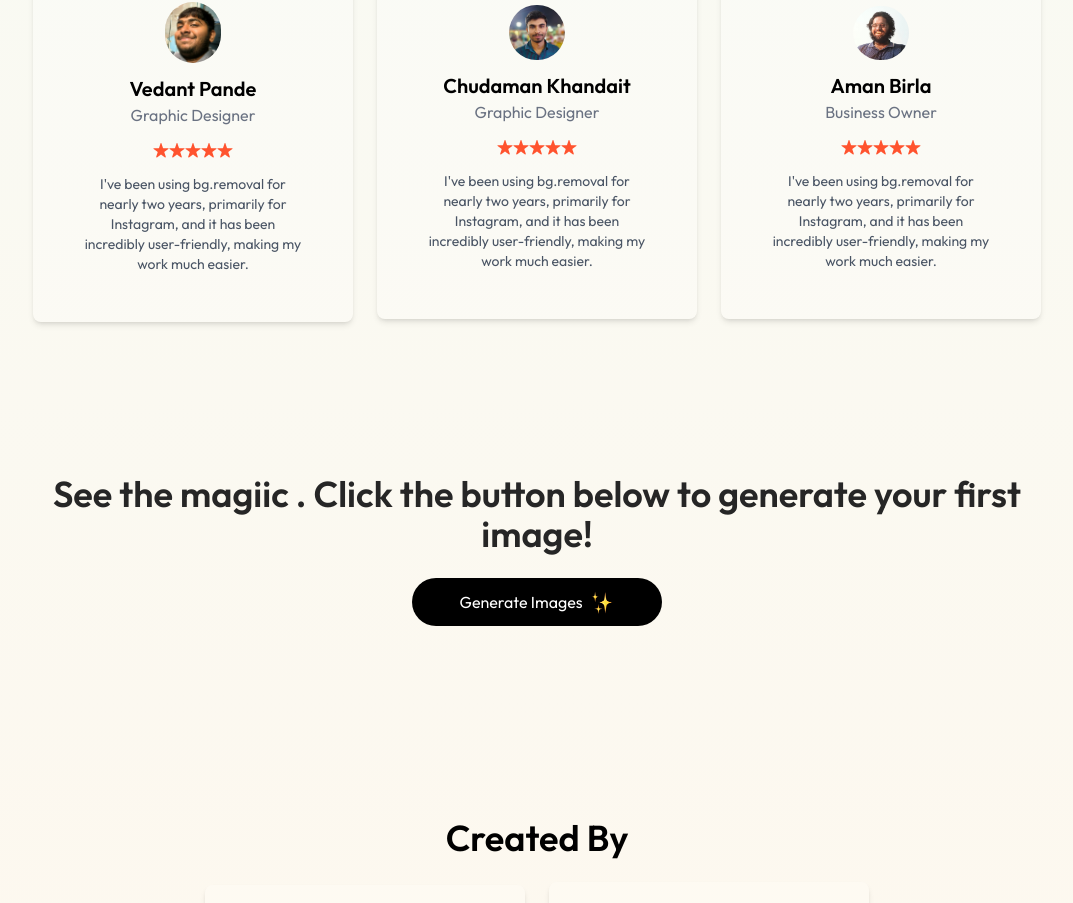
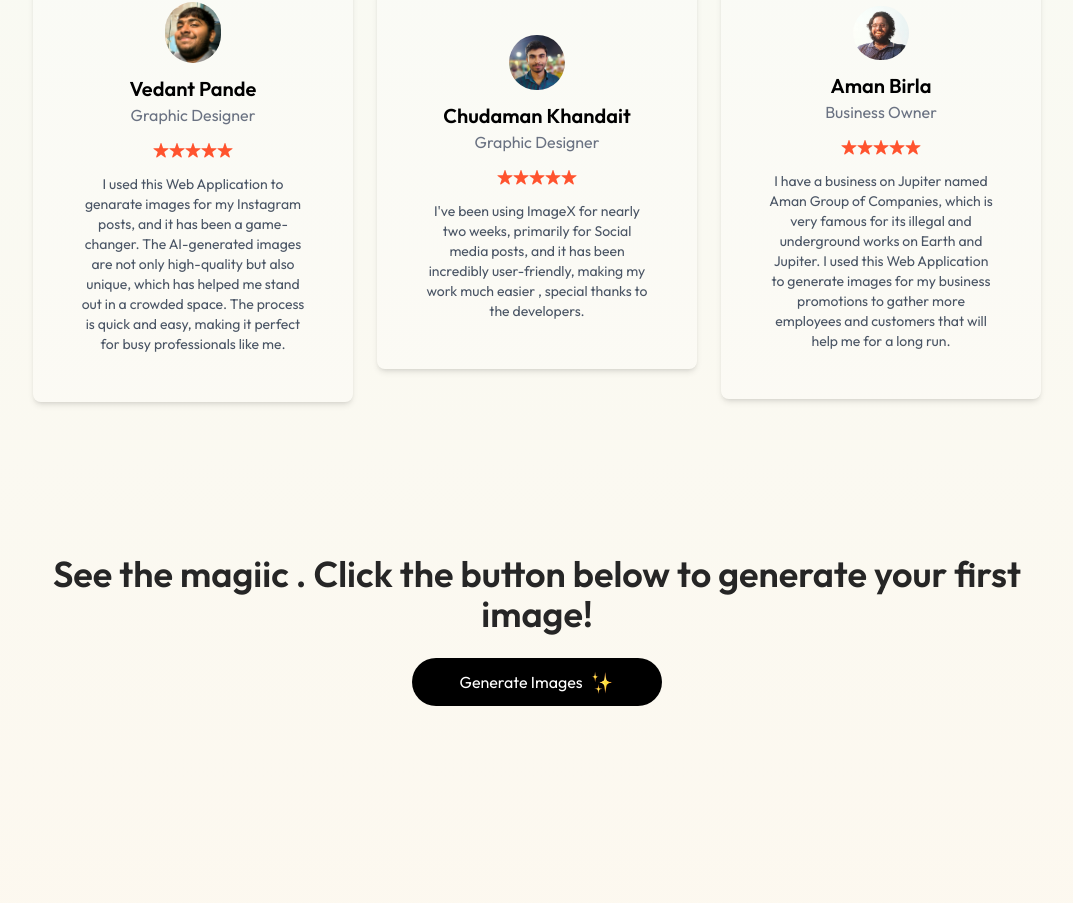
Before and after one commit to bhushan-chef/frontend-for-TtI, a React (Vite) app: page / in a window 1280 px wide. Shown: the part 2211-3114 px from the top of the page, without its empty margins (103-1176 px from the left). Built offline with nearby package versions, Linux system fonts and the light colour scheme.

Commit message:
first commit

```diff
--- a/src/assets/assets.js
+++ b/src/assets/assets.js
@@ -77,21 +77,21 @@ export const testimonialsData = [
         name:'Vedant Pande',
         role:'Graphic Designer',
         stars:5,
-        text:`I've been using bg.removal for nearly two years, primarily for Instagram, and it has been incredibly user-friendly, making my work much easier.`
+        text:"I used this Web Application to genarate images for my Instagram posts, and it has been a game-changer. The AI-generated images are not only high-quality but also unique, which has helped me stand out in a crowded space. The process is quick and easy, making it perfect for busy professionals like me."
     },
     {
         image:logo3,
         name:'Chudaman Khandait',
         role:' Graphic Designer',
         stars:5,
-        text:`I've been using bg.removal for nearly two years, primarily for Instagram, and it has been incredibly user-friendly, making my work much easier.`
+        text:`I've been using ImageX for nearly two weeks, primarily for Social media posts, and it has been incredibly user-friendly, making my work much easier , special thanks to the developers.`
     },
     {
         image:logo4,
         name:'Aman Birla',
         role:' Business Owner',
         stars:5,
-        text:`I've been using bg.removal for nearly two years, primarily for Instagram, and it has been incredibly user-friendly, making my work much easier.`
+        text:`I have a business on Jupiter named Aman Group of Companies, which is very famous for its illegal and underground works on Earth and Jupiter. I used this Web Application to generate images for my business promotions to gather more employees and customers that will help me for a long run.`
     },
 ]
 
```
